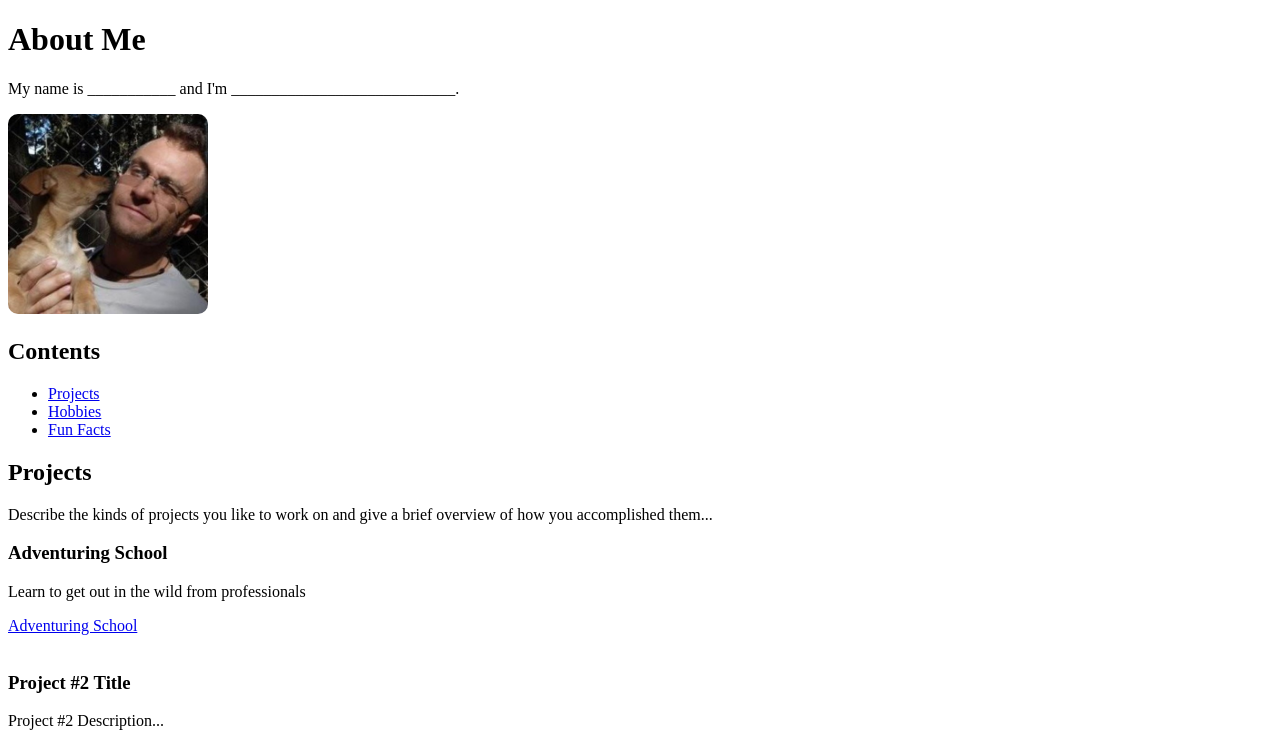
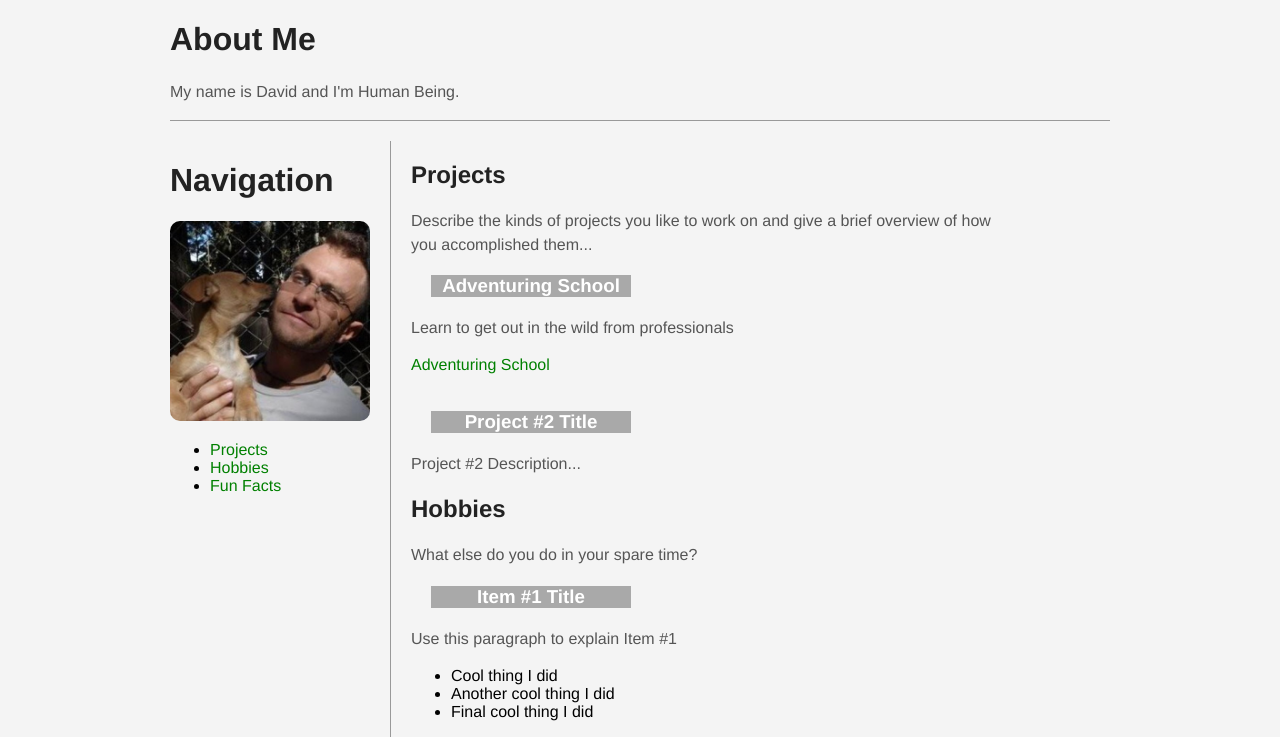
Before and after one commit to dladowitz/railsbridge_front_end_stuff, a plain HTML site: page index.html in a window 1280 px wide. Shown: the top 737 px of the page. Drawn offline with Linux system fonts and the light colour scheme.

Commit message:
adding styling

```diff
--- a/index.html
+++ b/index.html
@@ -2,23 +2,24 @@
 <html>
   <head>
     <title>About Me</title>
-    <!-- <link rel="stylesheet" href="resources/layout.css" type="text/css"> -->
-    <!-- <script src="resources/javascript.js" type="text/javascript" charset="utf-8"></script> -->
+    <link rel="stylesheet" href="resources/layout.css" type="text/css">
+    <script src="resources/javascript.js" type="text/javascript" charset="utf-8"></script>
   </head>
   <body>
 
     <div id="header" class="content">
       <h1>About Me</h1>
       <p>
-        My name is ___________ and I'm ____________________________.
+        My name is David and I'm Human Being.
       </p>
     </div>
 
     <div class="content clearfix">
       <!-- Page Navigation -->
       <div id="nav">
+        <h1>Navigation</h1>
+
         <img src="resources/david.jpg" style='border-radius: 10px; width: 200px'>
-        <h2>Contents</h2>
 
         <ul>
           <li><a href="#projects">Projects</a></li>
--- a/resources/layout.css
+++ b/resources/layout.css
@@ -2,6 +2,29 @@
  * Add your CSS styles here
  *
  */
+
+#main {
+	border-left: 1px solid #999;
+	padding-left: 20px;
+	width: 600px;
+	float: left;
+}
+
+
+#main h3 {
+	background-color: darkgray;
+	color: white;
+	width: 200px;
+	margin-left: 20px;
+	padding: auto;
+	text-align: center;
+}
+
+#nav {
+	width: 200px;
+	/*border: 1px solid red;*/
+	float: left;
+}
 
 body {
 	font-family: Helvetica, Arial, sans-serif;
@@ -33,6 +56,7 @@ a:hover {
 
 #header  {
 	border-bottom: 1px solid #999;
+	margin-bottom: 20px;
 }
 
 #nav {
```
